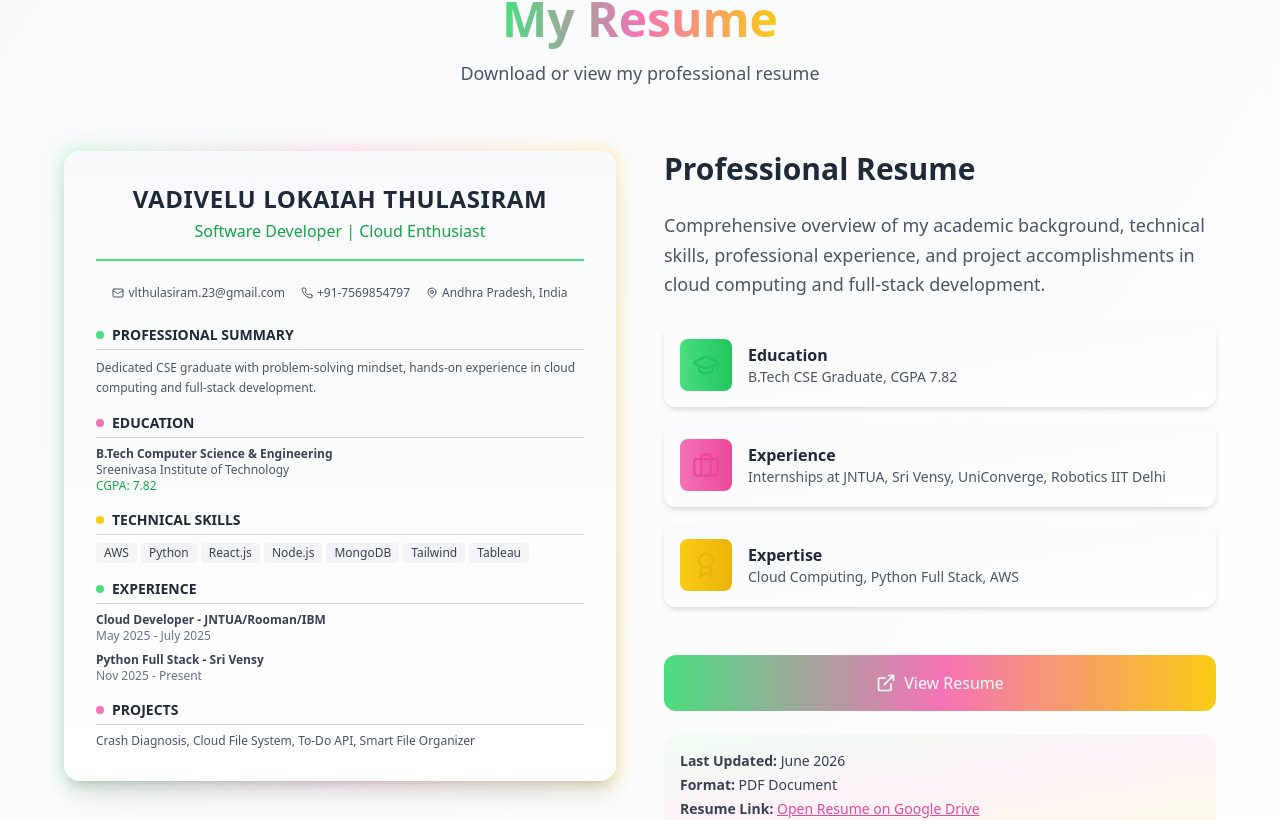
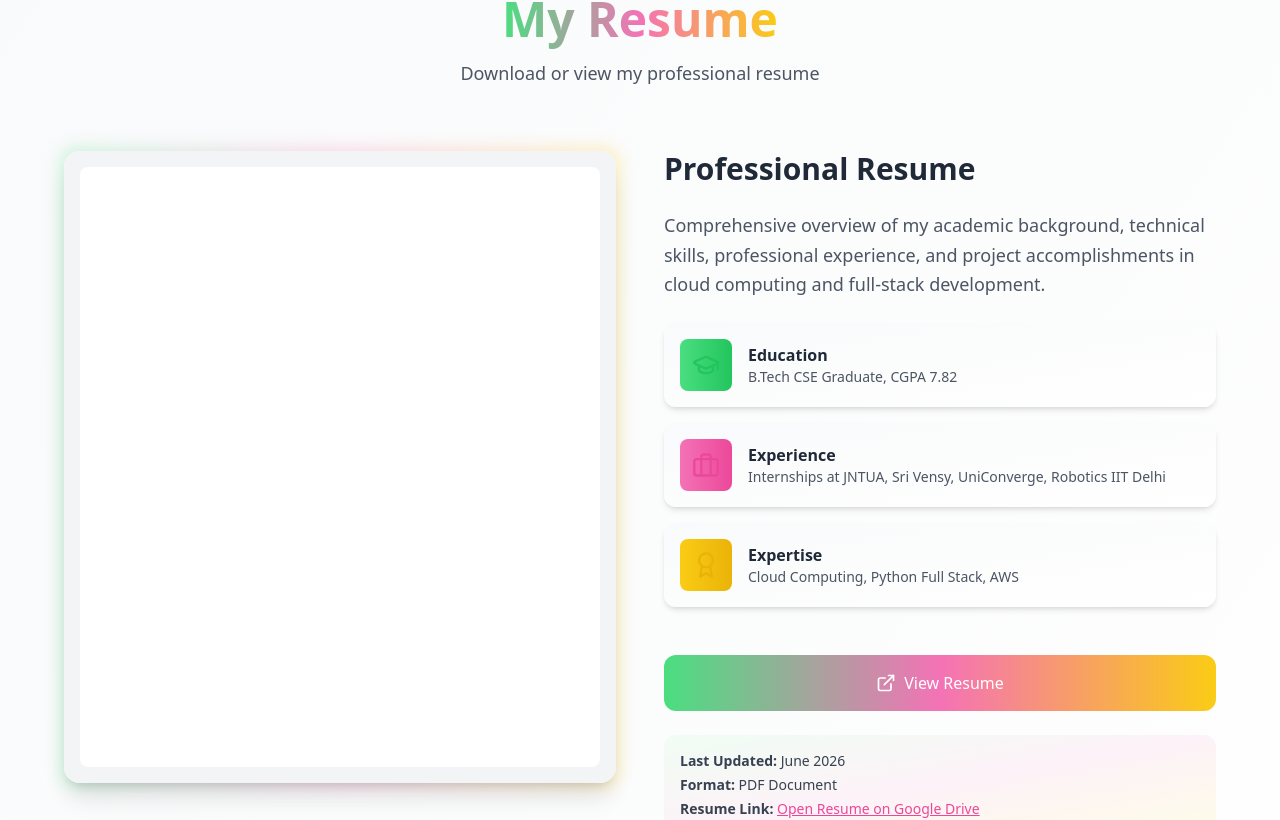
Before and after one commit to THULASIRAM018/MyPortfolio, a React (Vite) app: page / in a window 1280 px wide. Shown: the part 10282-11102 px from the top of the page. Built offline with nearby package versions, Linux system fonts and the light colour scheme.

Commit message:
Added Vadivelu_Lokaiah_Thulasiram.pdf

```diff
--- a/src/components/Resume.tsx
+++ b/src/components/Resume.tsx
@@ -1,4 +1,4 @@
-import { ExternalLink, Award, Briefcase, GraduationCap, Mail, Phone, MapPin } from 'lucide-react';
+import { ExternalLink, Award, Briefcase, GraduationCap } from 'lucide-react';
 
 export default function Resume() {
   const resumeFile = 'https://drive.google.com/file/d/1njk_PYJc8ft_Ci2-ZBKzMgyphu0lSTjZ/view?usp=drivesdk';
@@ -45,91 +45,12 @@ export default function Resume() {
           <div className="relative group">
             <div className="absolute -inset-1 bg-gradient-to-r from-green-400 via-pink-400 to-yellow-400 rounded-2xl blur opacity-25 group-hover:opacity-40 transition-opacity" />
             <div className="relative bg-white rounded-2xl shadow-xl overflow-hidden">
-              {/* Document Paper Effect */}
-              <div className="bg-gradient-to-b from-gray-50 to-white p-8 min-h-[600px]">
-                {/* Header */}
-                <div className="text-center border-b-2 border-green-400 pb-4 mb-6">
-                  <h3 className="text-2xl font-bold text-gray-800 tracking-wide">VADIVELU LOKAIAH THULASIRAM</h3>
-                  <p className="text-green-600 font-medium mt-1">Software Developer | Cloud Enthusiast</p>
-                </div>
-
-                {/* Contact Info */}
-                <div className="flex flex-wrap justify-center gap-4 text-xs text-gray-600 mb-6">
-                  <span className="flex items-center gap-1"><Mail size={12} /> vlthulasiram.23@gmail.com</span>
-                  <span className="flex items-center gap-1"><Phone size={12} /> +91-7569854797</span>
-                  <span className="flex items-center gap-1"><MapPin size={12} /> Andhra Pradesh, India</span>
-                </div>
-
-                {/* Sections */}
-                <div className="space-y-4 text-sm">
-                  {/* Summary */}
-                  <div>
-                    <h4 className="font-bold text-gray-800 border-b border-gray-300 pb-1 mb-2 flex items-center gap-2">
-                      <span className="w-2 h-2 bg-green-400 rounded-full"></span>
-                      PROFESSIONAL SUMMARY
-                    </h4>
-                    <p className="text-gray-600 text-xs leading-relaxed">
-                      Dedicated CSE graduate with problem-solving mindset, hands-on experience in cloud computing and full-stack development.
-                    </p>
-                  </div>
-
-                  {/* Education */}
-                  <div>
-                    <h4 className="font-bold text-gray-800 border-b border-gray-300 pb-1 mb-2 flex items-center gap-2">
-                      <span className="w-2 h-2 bg-pink-400 rounded-full"></span>
-                      EDUCATION
-                    </h4>
-                    <div className="text-xs">
-                      <p className="font-semibold text-gray-700">B.Tech Computer Science &amp; Engineering</p>
-                      <p className="text-gray-600">Sreenivasa Institute of Technology</p>
-                      <p className="text-green-600">CGPA: 7.82</p>
-                    </div>
-                  </div>
-
-                  {/* Skills */}
-                  <div>
-                    <h4 className="font-bold text-gray-800 border-b border-gray-300 pb-1 mb-2 flex items-center gap-2">
-                      <span className="w-2 h-2 bg-yellow-400 rounded-full"></span>
-                      TECHNICAL SKILLS
-                    </h4>
-                    <div className="flex flex-wrap gap-1">
-                      {['AWS', 'Python', 'React.js', 'Node.js', 'MongoDB', 'Tailwind', 'Tableau'].map((skill) => (
-                        <span key={skill} className="px-2 py-0.5 bg-gray-100 text-gray-700 rounded text-xs">
-                          {skill}
-                        </span>
-                      ))}
-                    </div>
-                  </div>
-
-                  {/* Experience */}
-                  <div>
-                    <h4 className="font-bold text-gray-800 border-b border-gray-300 pb-1 mb-2 flex items-center gap-2">
-                      <span className="w-2 h-2 bg-green-400 rounded-full"></span>
-                      EXPERIENCE
-                    </h4>
-                    <div className="text-xs space-y-2">
-                      <div>
-                        <p className="font-semibold text-gray-700">Cloud Developer - JNTUA/Rooman/IBM</p>
-                        <p className="text-gray-500">May 2025 - July 2025</p>
-                      </div>
-                      <div>
-                        <p className="font-semibold text-gray-700">Python Full Stack - Sri Vensy</p>
-                        <p className="text-gray-500">Nov 2025 - Present</p>
-                      </div>
-                    </div>
-                  </div>
-
-                  {/* Projects */}
-                  <div>
-                    <h4 className="font-bold text-gray-800 border-b border-gray-300 pb-1 mb-2 flex items-center gap-2">
-                      <span className="w-2 h-2 bg-pink-400 rounded-full"></span>
-                      PROJECTS
-                    </h4>
-                    <p className="text-xs text-gray-600">
-                      Crash Diagnosis, Cloud File System, To-Do API, Smart File Organizer
-                    </p>
-                  </div>
-                </div>
+              <div className="bg-gray-100 p-4">
+                <iframe
+                  src="/Vadivelu_Lokaiah_Thulasiram.pdf#view=FitH"
+                  title="Vadivelu Lokaiah Thulasiram resume preview"
+                  className="w-full h-[600px] rounded-lg bg-white"
+                />
               </div>
 
               {/* View Overlay on Hover */}
```
Also changed, not shown: 1 other file (tests, documents, lock files or other folders).
